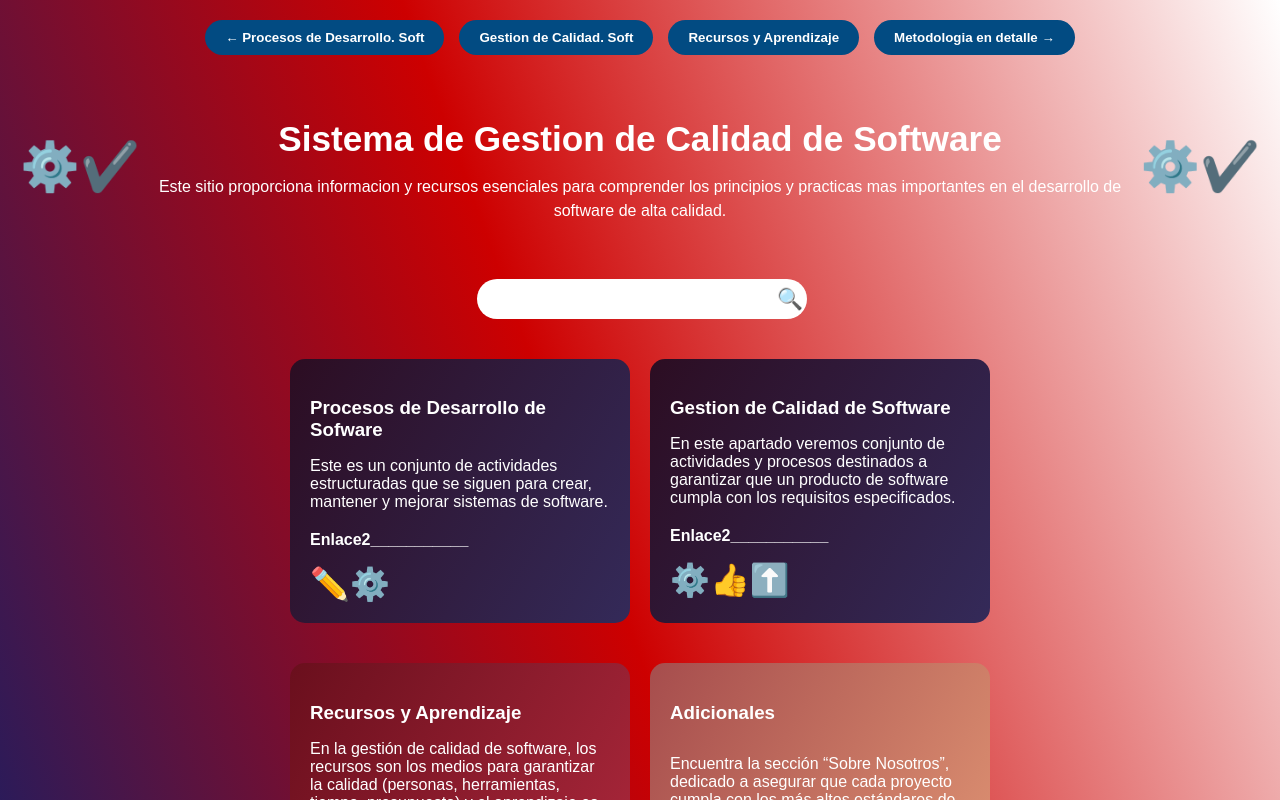
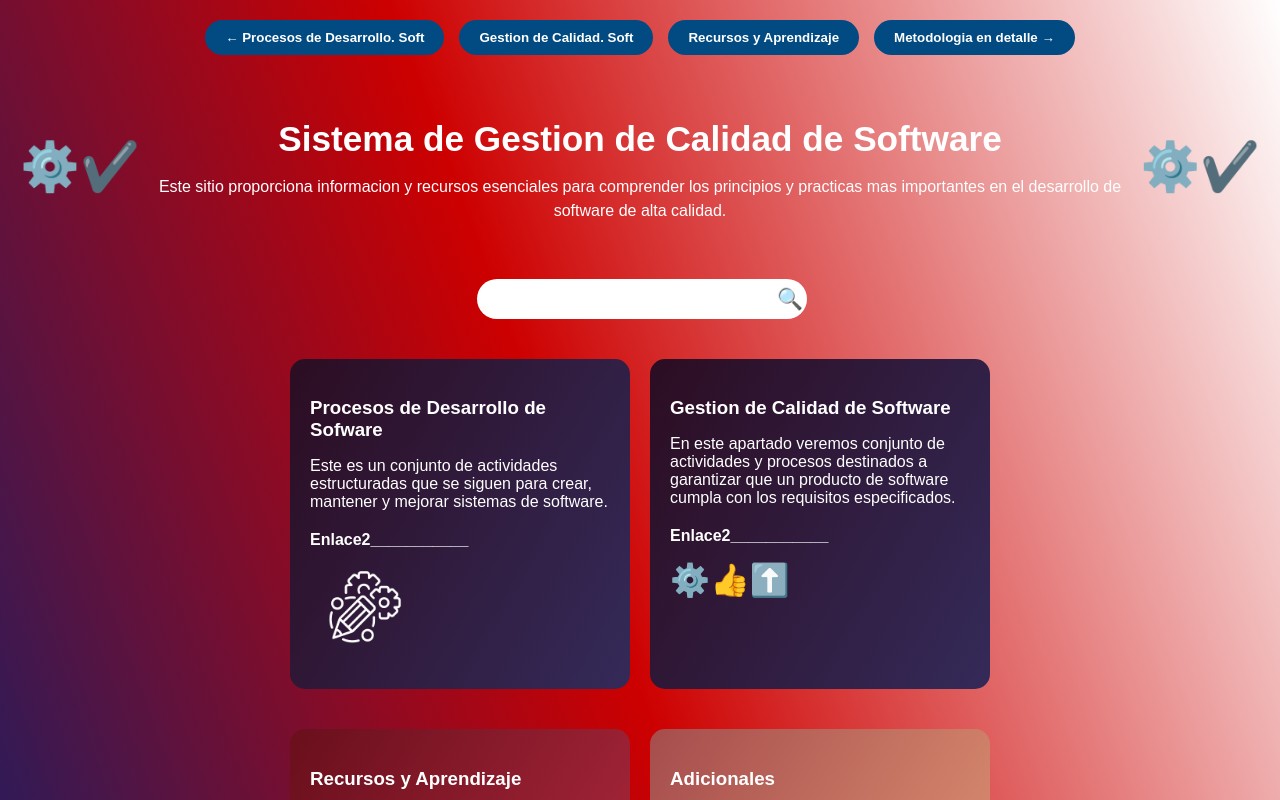
Before and after one commit to GastooCom/P-gina-Funcional-Prototipos, a React (Create React App) app in the folder proyecto_sgc/: page / in a window 1280 px wide. Shown: the top 800 px of the page. Built offline with nearby package versions, Linux system fonts and the light colour scheme.

Commit message:
Modificaciones a Inicio.jsx

```diff
--- a/proyecto_sgc/src/components/Inicio.jsx
+++ b/proyecto_sgc/src/components/Inicio.jsx
@@ -1,5 +1,6 @@
 import React from "react";
 import "../css/Inicio.css"; // Asegurate de crear este CSS y copiar los estilos
+import imagen1 from "../imagenes/imagen1.png";
 
 export default function Inicio() {
   return (
@@ -41,7 +42,7 @@ export default function Inicio() {
             crear, mantener y mejorar sistemas de software.
           </p>
           <p className="enlace">Enlace2___________</p>
-          <div className="card-icon">✏️⚙️</div>
+          <img src={imagen1} alt="Imagen" width={100}/>
         </div>
 
         <div className="card">
```
Also changed, not shown: proyecto_sgc/src/imagenes/imagen1.png (added).
